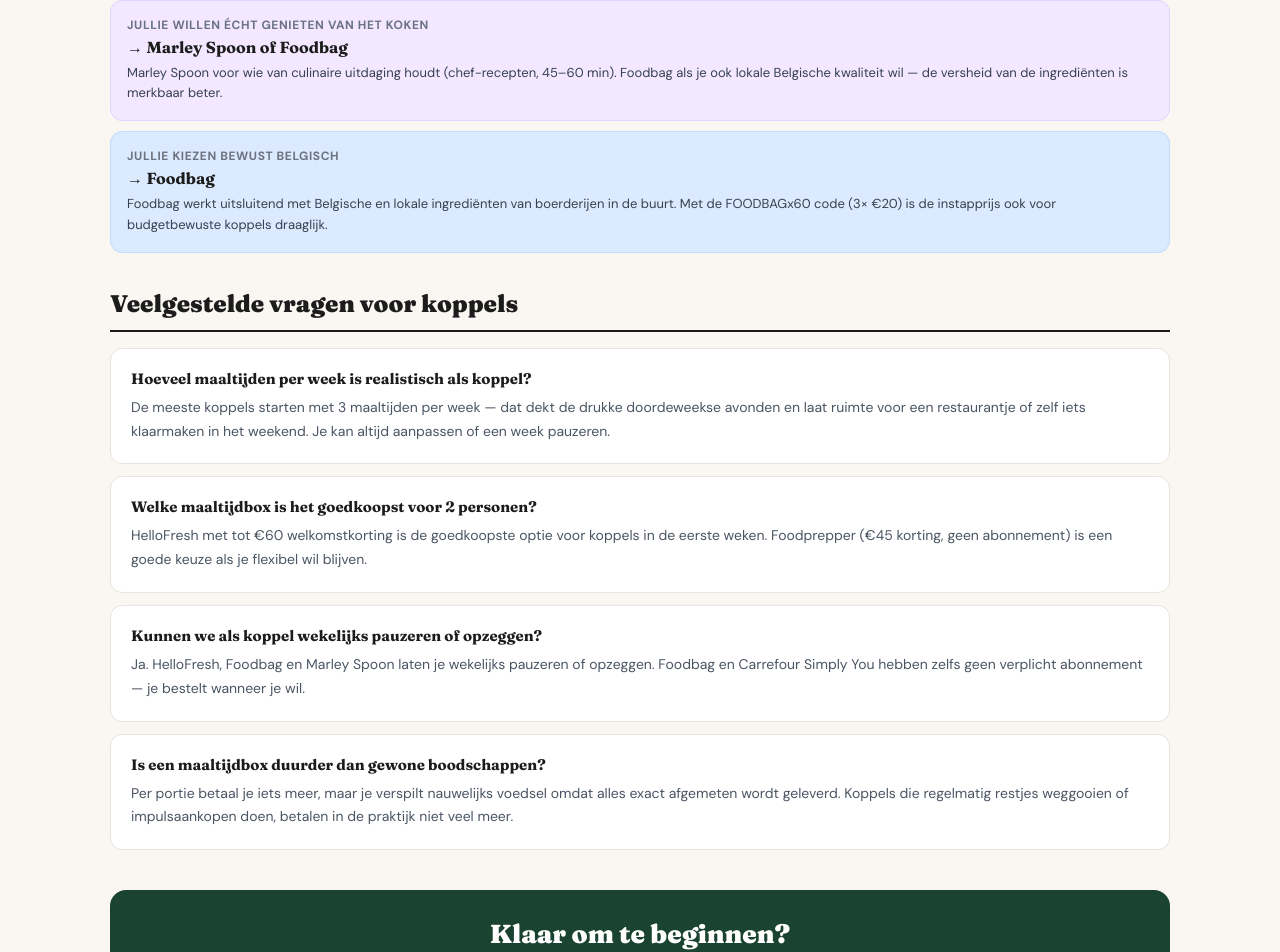
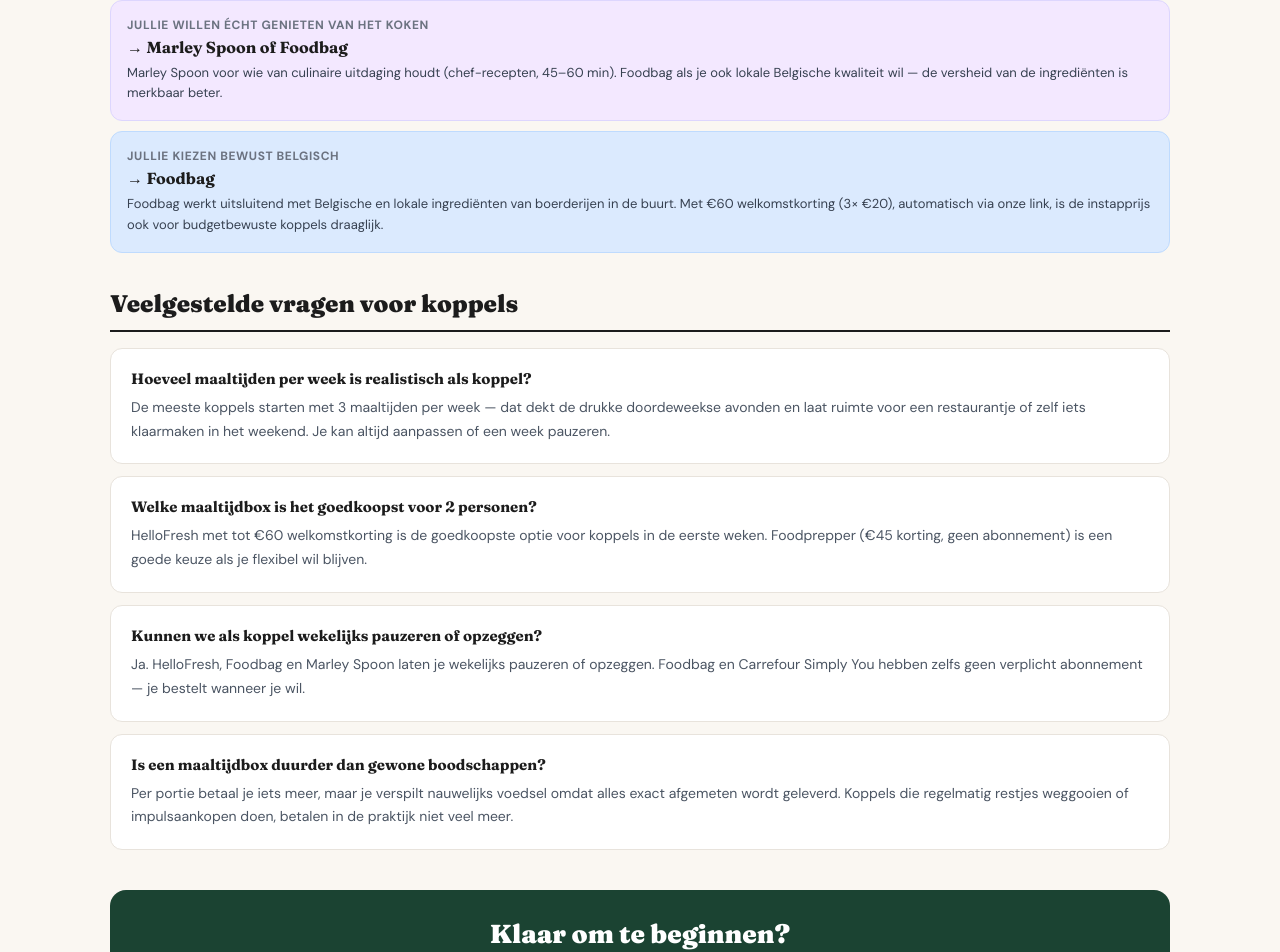
Before and after one commit to fetspets/bestemaaltijdbox, a Next.js app: page /voor/koppel in a window 1280 px wide. Shown: the part 2943-3895 px from the top of the page. Built offline with nearby package versions, Linux system fonts and the light colour scheme.

Commit message:
auto: update page.tsx

```diff
--- a/src/app/voor/koppel/page.tsx
+++ b/src/app/voor/koppel/page.tsx
@@ -326,7 +326,7 @@ export default function KoppelPage() {
               scenario: 'Jullie kiezen bewust Belgisch',
               aanbeveling: 'Foodbag',
               slug: 'foodbag',
-              uitleg: 'Foodbag werkt uitsluitend met Belgische en lokale ingrediënten van boerderijen in de buurt. Met de FOODBAGx60 code (3× €20) is de instapprijs ook voor budgetbewuste koppels draaglijk.',
+              uitleg: 'Foodbag werkt uitsluitend met Belgische en lokale ingrediënten van boerderijen in de buurt. Met €60 welkomstkorting (3× €20), automatisch via onze link, is de instapprijs ook voor budgetbewuste koppels draaglijk.',
               color: '#DBEAFE',
               border: '#BFDBFE',
             },
```
